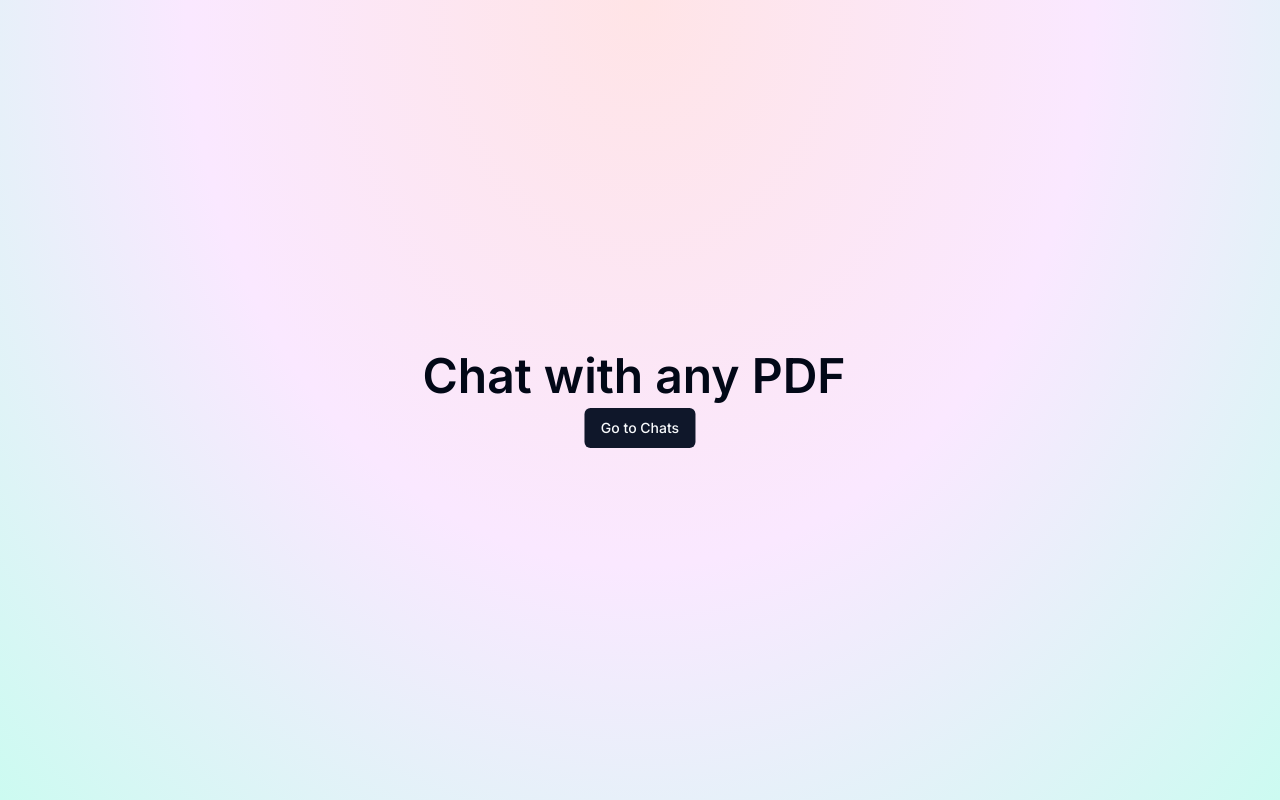
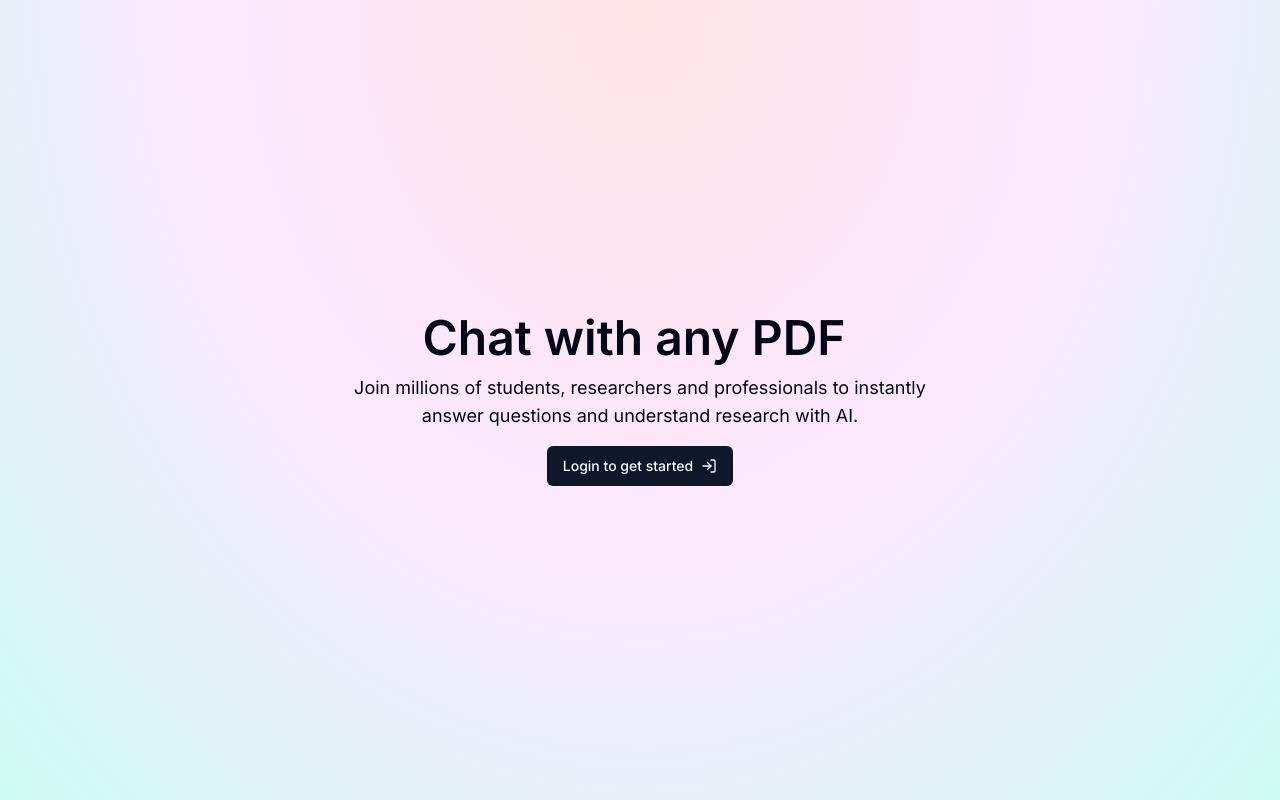
Before and after one commit to trx40/chat-a-pdf, a Next.js app: page / in a window 1280 px wide. Built offline with nearby package versions, Linux system fonts and the light colour scheme; no server answers.

Commit message:
Add sign in and sign up routes

```diff
--- a/src/app/page.tsx
+++ b/src/app/page.tsx
@@ -1,7 +1,11 @@
 import { Button } from "@/components/ui/Button";
-import { UserButton } from "@clerk/nextjs";
+import { UserButton, auth } from "@clerk/nextjs";
+import { LogIn } from "lucide-react";
+import Link from "next/link";
 
-export default function Home() {
+export default async function Home() {
+  const { userId} = await auth();
+  const isAuth =  !!userId
   return (
     <>
       <div className="w-screen min-h-screen bg-[radial-gradient(ellipse_at_top,_var(--tw-gradient-stops))] from-rose-100 via-fuchsia-100 to-teal-100">
@@ -13,7 +17,23 @@
             </div>
 
             <div className="flex mt-2">
-              <Button>Go to Chats</Button>
+              {isAuth && <Button>Go to Chats</Button>}
+            </div>
+
+            <p className="max-w-xl mt-1 text-lg">
+              Join millions of students, researchers and professionals to instantly answer questions and understand research with AI.
+            </p>
+
+            <div className="w-full mt-4">
+              {isAuth ? (
+                <h1>fileupload</h1>
+              ) : (
+                <Link href="/sign-in">
+                  <Button>Login to get started
+                    <LogIn className="w-4 h-4 ml-2" />
+                  </Button>
+                </Link>
+              )}
             </div>
 
           </div>
--- /dev/null
+++ b/src/app/sign-in/[[...sign-in]]/page.tsx
@@ -0,0 +1,10 @@
+import { SignIn } from "@clerk/nextjs";
+
+export default function Page() {
+
+    return (
+        <div className="absolute top-1/2 left-1/2 -translate-x-1/2 -translate-y-1/2">
+            <SignIn />
+        </div>
+    )
+}
--- /dev/null
+++ b/src/app/sign-up/[[...sign-up]]/page.tsx
@@ -0,0 +1,7 @@
+import { SignUp } from "@clerk/nextjs";
+
+export default function Page() {
+    <div className="absolute top-1/2 left-1/2 -translate-x-1/2 -translate-y-1/2">
+    <SignUp />
+</div>
+}
```
